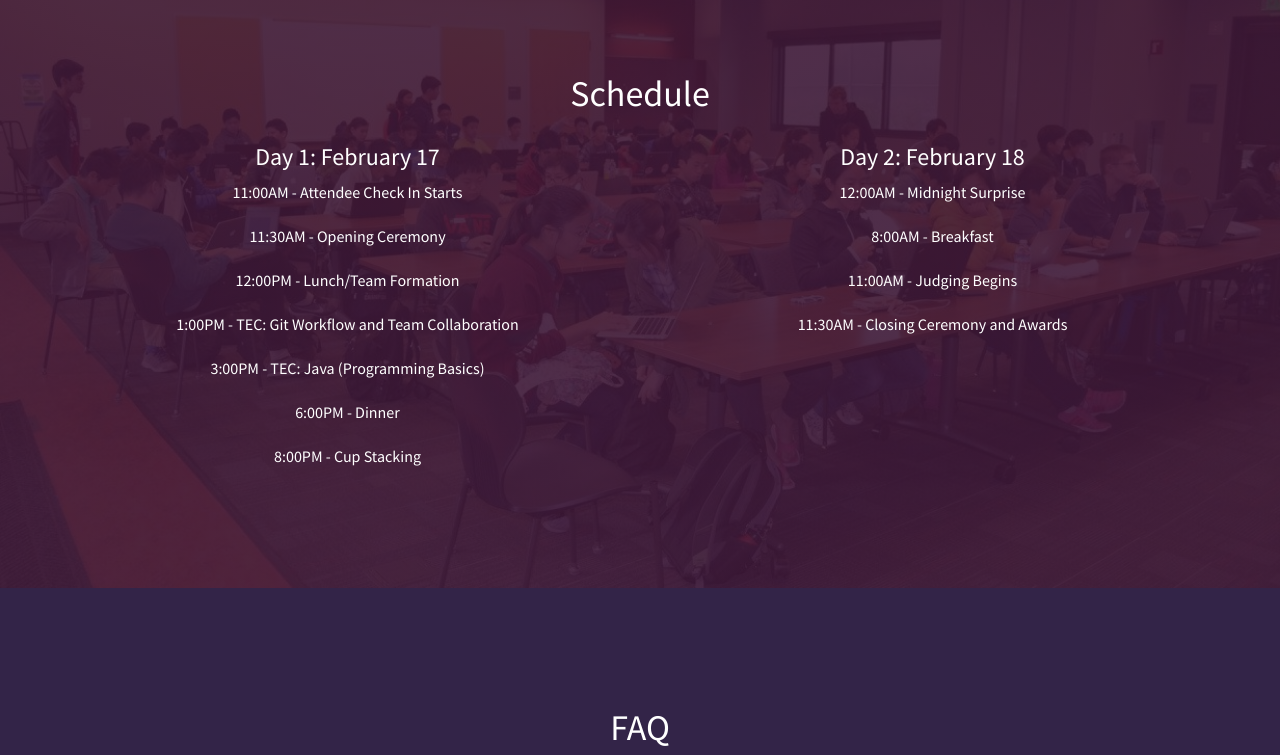
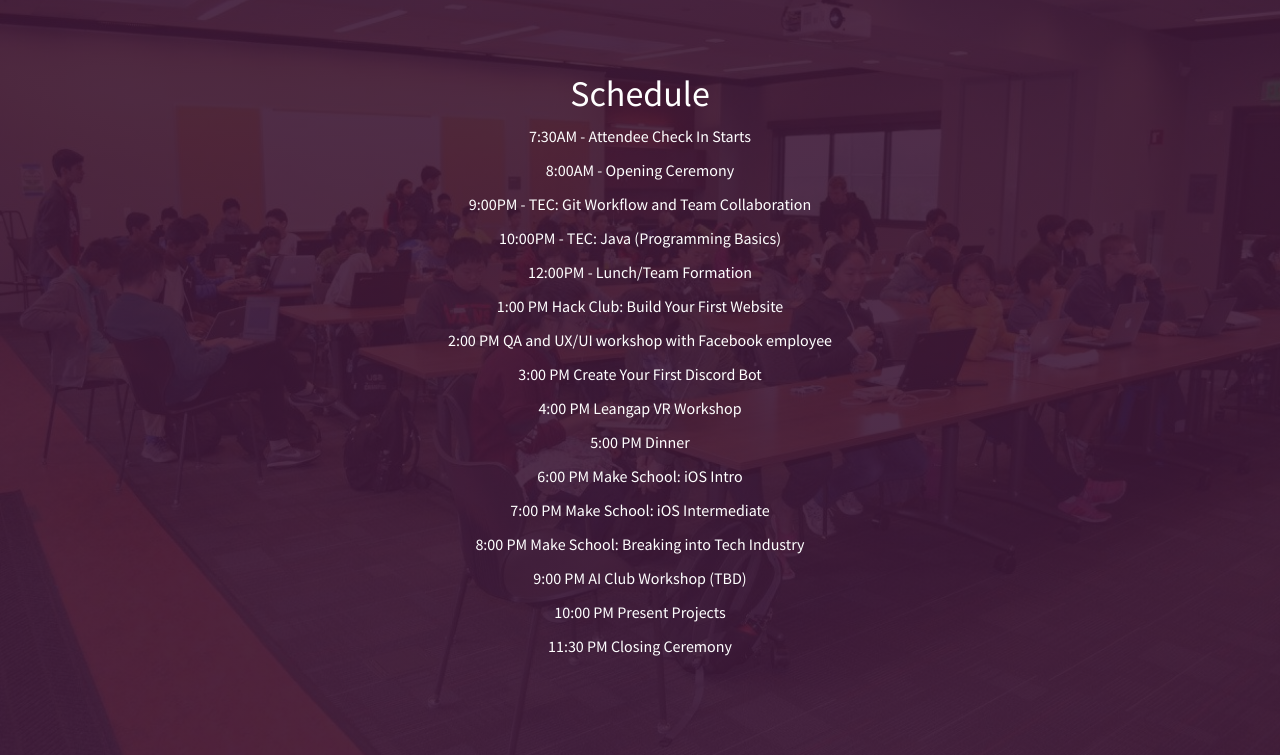
Before and after one commit to teensexploringcode/teens-exploring-code-2018, a plain HTML site: page index.html in a window 1280 px wide. Shown: the part 1040-1795 px from the top of the page. Drawn offline with nearby package versions, Linux system fonts and the light colour scheme.

Commit message:
updating event format

```diff
--- a/css/style.css
+++ b/css/style.css
@@ -48,7 +48,7 @@
 }
 
 p {
-    margin-bottom: 20px;
+    /*margin-bottom: 20px;*/
     font-size: 16px;
     line-height: 1.5;
 }
--- a/index.html
+++ b/index.html
@@ -38,7 +38,7 @@
 
 <body style = "">
 
-<a id="mlh-trust-badge" style="display:block;max-width:100px;min-width:60px;position:fixed;left:50px;top:0;width:10%;z-index:10000" href="https://mlh.io/seasons/na-2018/events?utm_source=na-2018&utm_medium=TrustBadge&utm_campaign=na-2018&utm_content=gray" target="_blank"><img src="https://s3.amazonaws.com/logged-assets/trust-badge/2018/gray.svg" alt="Major League Hacking 2017 Hackathon Season" style="width:100%"></a>
+<!-- <a id="mlh-trust-badge" style="display:block;max-width:100px;min-width:60px;position:fixed;left:50px;top:0;width:10%;z-index:10000" href="https://mlh.io/seasons/na-2018/events?utm_source=na-2018&utm_medium=TrustBadge&utm_campaign=na-2018&utm_content=gray" target="_blank"><img src="https://s3.amazonaws.com/logged-assets/trust-badge/2018/gray.svg" alt="Major League Hacking 2017 Hackathon Season" style="width:100%"></a> -->
 
 <nav class="navbar navbar-default navbar-fixed-top">
     <div class="container-fluid">
@@ -60,7 +60,7 @@
             Mitchell Park Community Center<br>
             3700 Middlefield Rd, Palo Alto, CA 94303
         </h3>
-		<h3 style = "text-align: center !important; padding-bottom:20px; font-weight: bold; text-transform: uppercase;">February 17 - 18, 2018</h3>
+		<h3 style = "text-align: center !important; padding-bottom:20px; font-weight: bold; text-transform: uppercase;">February 17, 2018</h3>
 		<a class="ghost-button-transition" href="https://tec13.typeform.com/to/yZjI4o" target = "_blank">REGISTER</a>
 		<a class="ghost-button-transition" href="https://www.facebook.com/teensexploringcode/" target = "_blank">GET UPDATES</a>
     </div>
@@ -89,23 +89,32 @@
     <div class="container">
         <div class="row">
             <h1>Schedule</h1>
-            <div class="col-md-6 col-xs-12 text-center">
-                <h3>Day 1: February 17</h3>
-                <p>11:00AM - Attendee Check In Starts</p>
-                <p>11:30AM - Opening Ceremony</p>
+            <div class="col-md-12 col-xs-12 text-center">
+                <!-- <h3>Day 1: February 17</h3> -->
+                <p>7:30AM - Attendee Check In Starts</p>
+                <p>8:00AM - Opening Ceremony</p>
+                <p>9:00PM - TEC: Git Workflow and Team Collaboration</p>
+                <p>10:00PM - TEC: Java (Programming Basics)</p>
                 <p>12:00PM - Lunch/Team Formation</p>
-                <p>1:00PM - TEC: Git Workflow and Team Collaboration</p>
-                <p>3:00PM - TEC: Java (Programming Basics)</p>
-                <p>6:00PM - Dinner</p>
-                <p>8:00PM - Cup Stacking</p>
+                <p>1:00 PM  Hack Club: Build Your First Website</p>
+                <p>2:00 PM  QA and UX/UI workshop with Facebook employee</p>
+                <p>3:00 PM  Create Your First Discord Bot</p>
+                <p>4:00 PM  Leangap VR Workshop</p>
+                <p>5:00 PM  Dinner</p>
+                <p>6:00 PM  Make School: iOS Intro</p>
+                <p>7:00 PM  Make School: iOS Intermediate</p>
+                <p>8:00 PM  Make School: Breaking into Tech Industry</p>
+                <p>9:00 PM  AI Club Workshop (TBD)</p>
+                <p>10:00 PM Present Projects</p>
+                <p>11:30 PM Closing Ceremony</p>
             </div>
-            <div class="col-md-6 col-xs-12 text-center">
+<!--             <div class="col-md-6 col-xs-12 text-center">
                 <h3>Day 2: February 18</h3>
                 <p>12:00AM - Midnight Surprise</p>
                 <p>8:00AM - Breakfast
                 <p>11:00AM - Judging Begins</p>
                 <p>11:30AM - Closing Ceremony and Awards</p>
-            </div>
+            </div> -->
         </div>
     </div>
 </section>
```
